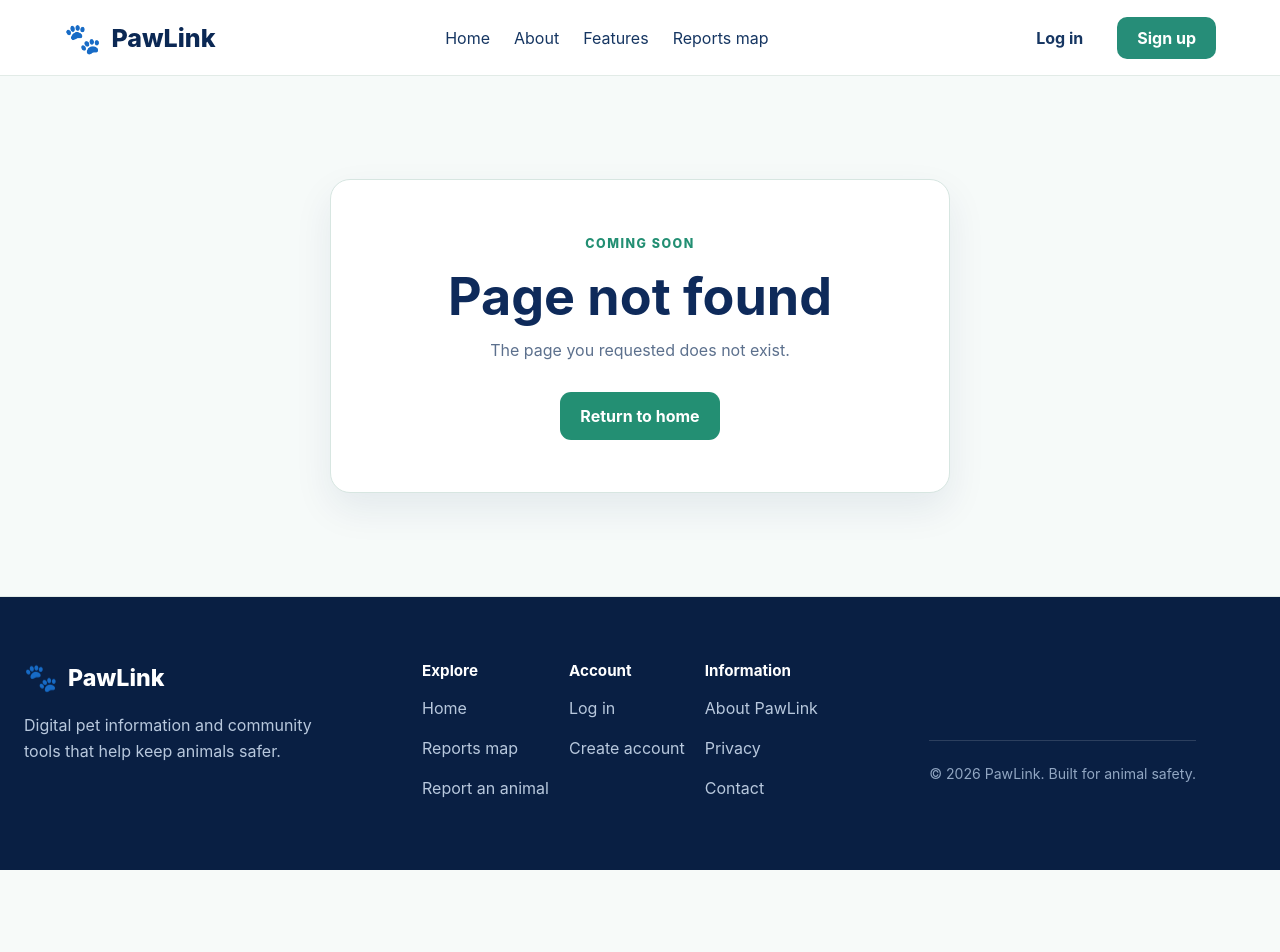
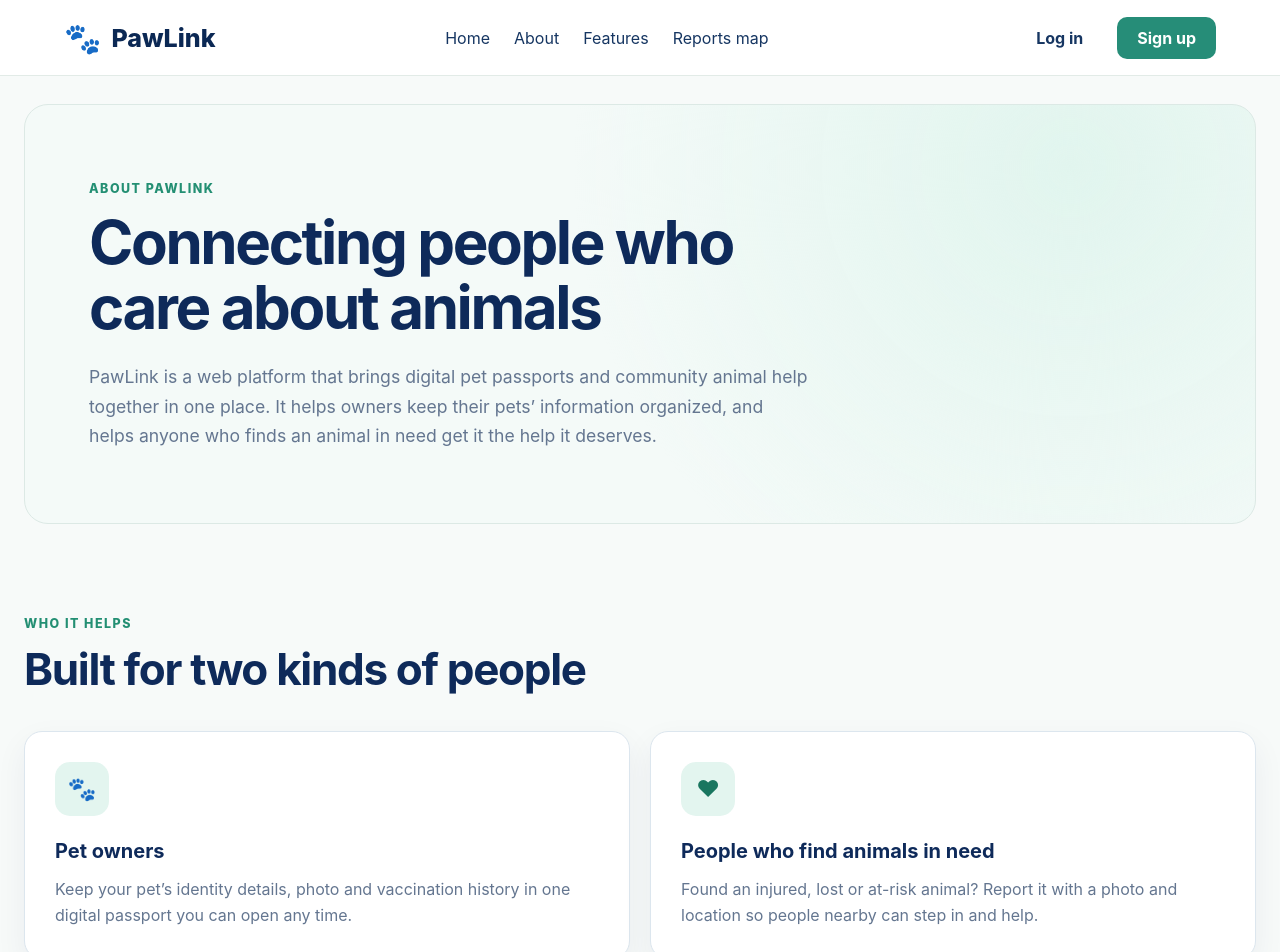
Before and after one commit to maronhawa1/PawLink, a React (Vite) app in the folder client/: page /about in a window 1280 px wide. Shown: the top 952 px of the page. Before the commit the page ends 870 px from the top, so only its background shows below. Built offline with nearby package versions, Linux system fonts and the light colour scheme; no server answers.

Commit message:
feat: add About page

```diff
--- a/client/src/App.tsx
+++ b/client/src/App.tsx
@@ -13,33 +13,20 @@ import DashboardPage from "./pages/DashboardPage";
 import AddPetPage from "./pages/AddPetPage";
 import NewReportPage from "./pages/NewReportPage";
 import MyActivityPage from "./pages/MyActivityPage";
-
+import AboutPage from "./pages/AboutPage";
 function App() {
   return (
     <Routes>
       <Route element={<PublicLayout />}>
         <Route path="/" element={<LandingPage />} />
+        <Route path="/about" element={<AboutPage />} />
+        <Route path="/login" element={<LoginPage />} />
 
-        <Route
-          path="/login"
-          element={<LoginPage />}
-        />
+        <Route path="/reports/map" element={<ReportsMapPage />} />
 
-        <Route
-          path="/reports/map"
-          element={<ReportsMapPage />}
-        />
+        <Route path="/register" element={<RegisterPage />} />
 
-        <Route
-          path="/register"
-          element={<RegisterPage />}
-        />
-
-        <Route
-          path="/reports/new"
-          element={<NewReportPage />}
-        />
-
+        <Route path="/reports/new" element={<NewReportPage />} />
 
         <Route element={<ProtectedRoute />}>
           <Route path="/dashboard" element={<DashboardPage />} />
@@ -49,10 +36,7 @@ function App() {
           <Route path="/my-activity" element={<MyActivityPage />} />
         </Route>
 
-        <Route
-          path="/reports/:id"
-          element={<ReportDetailsPage />}
-        />
+        <Route path="/reports/:id" element={<ReportDetailsPage />} />
 
         <Route
           path="*"
--- /dev/null
+++ b/client/src/pages/AboutPage.tsx
@@ -0,0 +1,148 @@
+import { Link } from "react-router-dom";
+import { useAppSelector } from "../store/hooks";
+import "../styles/about.css";
+
+const audiences = [
+  {
+    icon: "🐾",
+    title: "Pet owners",
+    description:
+      "Keep your pet’s identity details, photo and vaccination history in one digital passport you can open any time.",
+  },
+  {
+    icon: "♥",
+    title: "People who find animals in need",
+    description:
+      "Found an injured, lost or at-risk animal? Report it with a photo and location so people nearby can step in and help.",
+  },
+];
+
+const features = [
+  {
+    icon: "🪪",
+    title: "Pet passport",
+    description:
+      "A digital profile for each pet with its name, species, breed, photo and other identifying details.",
+  },
+  {
+    icon: "💉",
+    title: "Vaccination tracking",
+    description:
+      "Record every vaccination with its date and next due date, so nothing important is missed.",
+  },
+  {
+    icon: "⌖",
+    title: "Reports map",
+    description:
+      "See animal reports on an interactive map and filter them by type and status to find where help is needed.",
+  },
+  {
+    icon: "🤝",
+    title: "Offering help",
+    description:
+      "Offer help on a report, follow its progress updates and see when the reporter marks the case as resolved.",
+  },
+];
+
+const team = ["Maron", "Misk", "Ward"];
+
+export default function AboutPage() {
+  const user = useAppSelector((state) => state.auth.user);
+
+  return (
+    <main className="about-page">
+      <section className="about-hero">
+        <span className="about-eyebrow">About PawLink</span>
+
+        <h1>Connecting people who care about animals</h1>
+
+        <p>
+          PawLink is a web platform that brings digital pet passports and
+          community animal help together in one place. It helps owners keep
+          their pets’ information organized, and helps anyone who finds an
+          animal in need get it the help it deserves.
+        </p>
+      </section>
+
+      <section className="about-section" aria-labelledby="about-who">
+        <div className="about-section-heading">
+          <span>Who it helps</span>
+          <h2 id="about-who">Built for two kinds of people</h2>
+        </div>
+
+        <div className="about-audience-grid">
+          {audiences.map((audience) => (
+            <article className="about-card" key={audience.title}>
+              <div className="about-card-icon" aria-hidden="true">
+                {audience.icon}
+              </div>
+              <h3>{audience.title}</h3>
+              <p>{audience.description}</p>
+            </article>
+          ))}
+        </div>
+      </section>
+
+      <section className="about-section" aria-labelledby="about-features">
+        <div className="about-section-heading">
+          <span>Main features</span>
+          <h2 id="about-features">What you can do with PawLink</h2>
+        </div>
+
+        <div className="about-feature-grid">
+          {features.map((feature) => (
+            <article className="about-card" key={feature.title}>
+              <div className="about-card-icon" aria-hidden="true">
+                {feature.icon}
+              </div>
+              <h3>{feature.title}</h3>
+              <p>{feature.description}</p>
+            </article>
+          ))}
+        </div>
+      </section>
+
+      <section
+        className="about-section about-team"
+        aria-labelledby="about-team"
+      >
+        <div className="about-section-heading">
+          <span>The team</span>
+          <h2 id="about-team">The people behind PawLink</h2>
+          <p>
+            PawLink was designed and built as a final project by a team of three
+            developers.
+          </p>
+        </div>
+
+        <ul className="about-team-list">
+          {team.map((name) => (
+            <li className="about-team-member" key={name}>
+              <span className="about-team-avatar" aria-hidden="true">
+                {name.charAt(0)}
+              </span>
+              <strong>{name}</strong>
+            </li>
+          ))}
+        </ul>
+      </section>
+
+      <section className="about-cta">
+        <h2>Ready to get started?</h2>
+        <p>Add your pet or check where animals need help near you.</p>
+
+        <div className="about-cta-actions">
+          <Link
+            className="about-primary-button"
+            to={user ? "/dashboard" : "/register"}
+          >
+            {user ? "Go to Dashboard" : "Create an account"}
+          </Link>
+          <Link className="about-secondary-button" to="/reports/map">
+            Open reports map
+          </Link>
+        </div>
+      </section>
+    </main>
+  );
+}
--- /dev/null
+++ b/client/src/styles/about.css
@@ -0,0 +1,287 @@
+.about-page {
+  width: min(1400px, calc(100% - 48px));
+  margin: 0 auto;
+  padding-bottom: 100px;
+  color: #0e2a5a;
+}
+
+/* Hero */
+
+.about-hero {
+  margin-top: 28px;
+  padding: 72px 64px;
+  border: 1px solid #dce9e5;
+  border-radius: 24px;
+  background:
+    radial-gradient(circle at 85% 15%, #e1f5ee 0%, transparent 45%),
+    #f4faf8;
+}
+
+.about-eyebrow,
+.about-section-heading > span {
+  display: inline-block;
+  margin-bottom: 14px;
+  color: #238f73;
+  font-size: 0.78rem;
+  font-weight: 800;
+  letter-spacing: 0.12em;
+  text-transform: uppercase;
+}
+
+.about-hero h1 {
+  max-width: 760px;
+  margin: 0;
+  font-size: clamp(2.3rem, 5vw, 3.75rem);
+  line-height: 1.08;
+  letter-spacing: -0.04em;
+}
+
+.about-hero p {
+  max-width: 720px;
+  margin: 22px 0 0;
+  color: #647690;
+  font-size: 1.1rem;
+  line-height: 1.7;
+}
+
+/* Sections */
+
+.about-section {
+  padding-top: 88px;
+}
+
+.about-section-heading {
+  max-width: 720px;
+  margin-bottom: 36px;
+}
+
+.about-section-heading h2 {
+  margin: 0;
+  font-size: clamp(1.9rem, 3.5vw, 2.75rem);
+  line-height: 1.12;
+  letter-spacing: -0.03em;
+}
+
+.about-section-heading p {
+  margin: 14px 0 0;
+  color: #647690;
+  font-size: 1.05rem;
+  line-height: 1.65;
+}
+
+.about-audience-grid {
+  display: grid;
+  grid-template-columns: repeat(2, minmax(0, 1fr));
+  gap: 20px;
+}
+
+.about-feature-grid {
+  display: grid;
+  grid-template-columns: repeat(4, minmax(0, 1fr));
+  gap: 20px;
+}
+
+/* Cards */
+
+.about-card {
+  padding: 30px;
+  border: 1px solid #dce6ee;
+  border-radius: 18px;
+  background: #ffffff;
+  box-shadow: 0 12px 32px rgba(14, 42, 90, 0.06);
+  transition:
+    transform 180ms ease,
+    border-color 180ms ease,
+    box-shadow 180ms ease;
+}
+
+.about-card:hover {
+  transform: translateY(-4px);
+  border-color: #9dcec1;
+  box-shadow: 0 18px 38px rgba(14, 42, 90, 0.11);
+}
+
+.about-card-icon {
+  display: grid;
+  width: 54px;
+  height: 54px;
+  margin-bottom: 22px;
+  place-items: center;
+  border-radius: 15px;
+  background: #e3f5ef;
+  color: #19765f;
+  font-size: 1.45rem;
+  font-weight: 900;
+}
+
+.about-card h3 {
+  margin: 0;
+  font-size: 1.25rem;
+  line-height: 1.3;
+}
+
+.about-card p {
+  margin: 12px 0 0;
+  color: #647690;
+  line-height: 1.65;
+}
+
+/* Team */
+
+.about-team-list {
+  display: grid;
+  grid-template-columns: repeat(3, minmax(0, 1fr));
+  gap: 20px;
+  margin: 0;
+  padding: 0;
+  list-style: none;
+}
+
+.about-team-member {
+  display: flex;
+  align-items: center;
+  gap: 16px;
+  padding: 22px 24px;
+  border: 1px solid #dce6ee;
+  border-radius: 18px;
+  background: #ffffff;
+  box-shadow: 0 12px 32px rgba(14, 42, 90, 0.06);
+}
+
+.about-team-avatar {
+  display: grid;
+  flex-shrink: 0;
+  width: 56px;
+  height: 56px;
+  place-items: center;
+  border-radius: 50%;
+  background: #238f73;
+  color: #ffffff;
+  font-size: 1.4rem;
+  font-weight: 800;
+}
+
+.about-team-member strong {
+  font-size: 1.2rem;
+}
+
+/* Call to action */
+
+.about-cta {
+  margin-top: 88px;
+  padding: 56px 48px;
+  border-radius: 24px;
+  background: #238f73;
+  color: #ffffff;
+  text-align: center;
+}
+
+.about-cta h2 {
+  margin: 0;
+  font-size: clamp(1.8rem, 3.5vw, 2.5rem);
+  letter-spacing: -0.03em;
+}
+
+.about-cta p {
+  margin: 12px 0 0;
+  color: #e1f5ee;
+  font-size: 1.05rem;
+}
+
+.about-cta-actions {
+  display: flex;
+  flex-wrap: wrap;
+  justify-content: center;
+  gap: 14px;
+  margin-top: 28px;
+}
+
+.about-primary-button,
+.about-secondary-button {
+  display: inline-flex;
+  align-items: center;
+  justify-content: center;
+  min-height: 52px;
+  padding: 0 24px;
+  border-radius: 12px;
+  font-weight: 750;
+  text-decoration: none;
+  transition:
+    transform 160ms ease,
+    background-color 160ms ease;
+}
+
+.about-primary-button {
+  background: #ffffff;
+  color: #19765f;
+}
+
+.about-secondary-button {
+  border: 1px solid rgba(255, 255, 255, 0.6);
+  color: #ffffff;
+}
+
+.about-primary-button:hover,
+.about-secondary-button:hover {
+  transform: translateY(-2px);
+}
+
+.about-secondary-button:hover {
+  background: rgba(255, 255, 255, 0.12);
+}
+
+.about-primary-button:focus-visible,
+.about-secondary-button:focus-visible {
+  outline: 3px solid rgba(255, 255, 255, 0.6);
+  outline-offset: 3px;
+}
+
+/* Responsive */
+
+@media (max-width: 1100px) {
+  .about-feature-grid {
+    grid-template-columns: repeat(2, minmax(0, 1fr));
+  }
+}
+
+@media (max-width: 760px) {
+  .about-audience-grid,
+  .about-feature-grid,
+  .about-team-list {
+    grid-template-columns: 1fr;
+  }
+}
+
+@media (max-width: 640px) {
+  .about-page {
+    width: min(100% - 24px, 560px);
+    padding-bottom: 72px;
+  }
+
+  .about-hero {
+    padding: 44px 24px;
+  }
+
+  .about-section {
+    padding-top: 64px;
+  }
+
+  .about-cta {
+    margin-top: 64px;
+    padding: 40px 24px;
+  }
+}
+
+@media (prefers-reduced-motion: reduce) {
+  .about-card,
+  .about-primary-button,
+  .about-secondary-button {
+    transition: none;
+  }
+
+  .about-card:hover,
+  .about-primary-button:hover,
+  .about-secondary-button:hover {
+    transform: none;
+  }
+}
```
